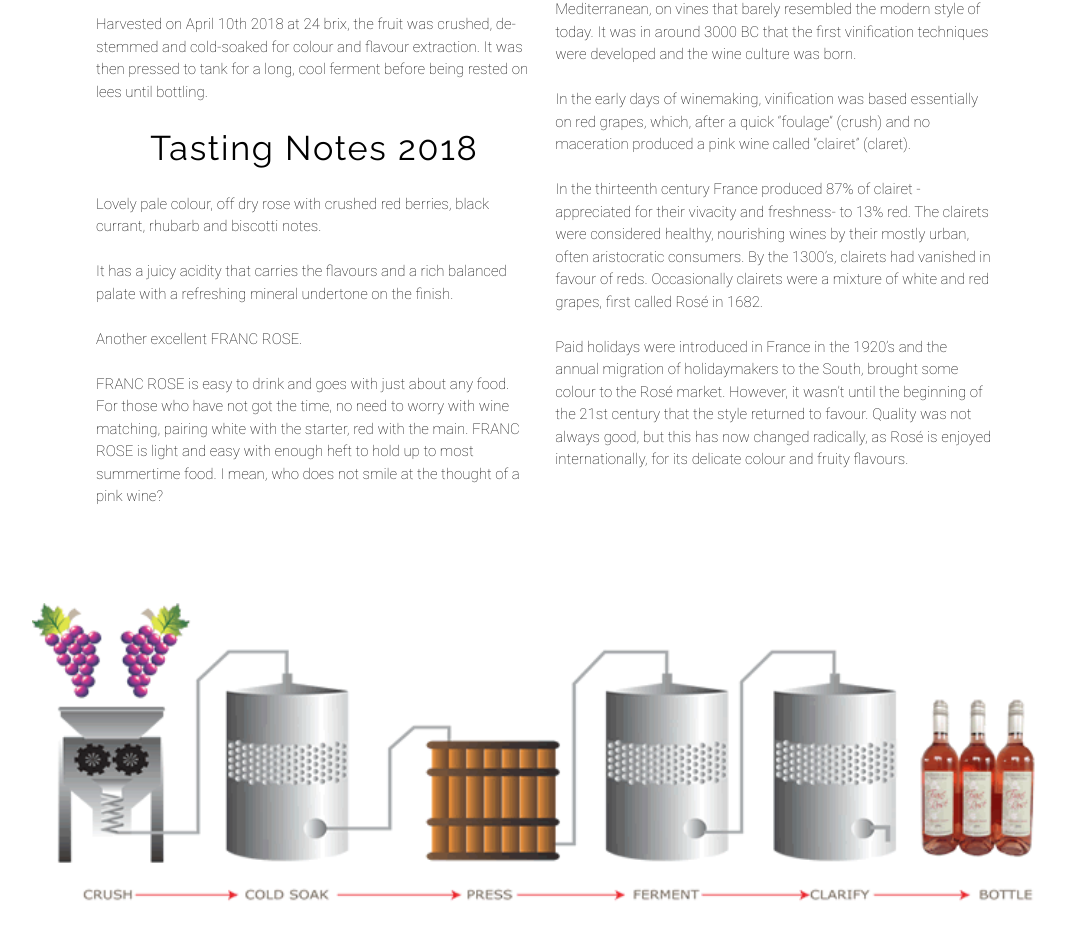
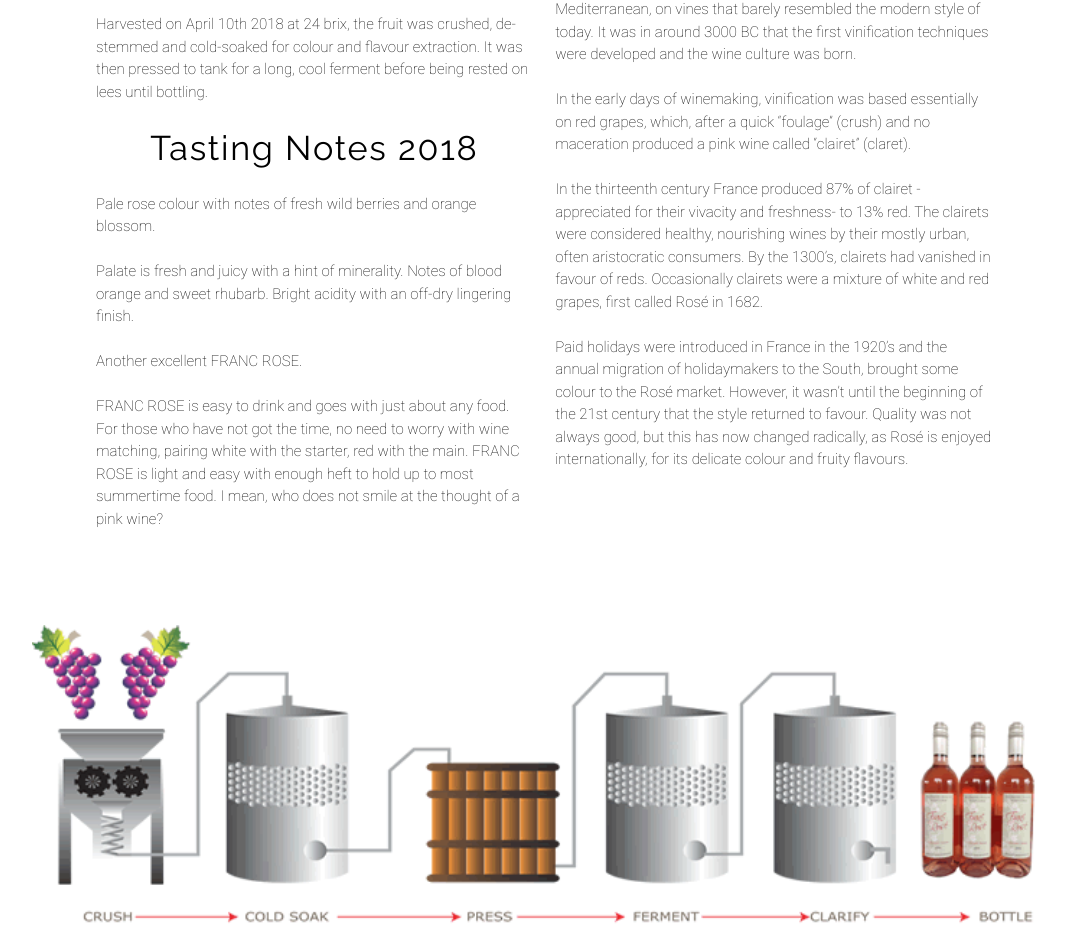
Before and after one commit to inesmcbride/McBrideSillig, a plain HTML site: page index.html in a window 1280 px wide. Shown: the part 3971-4899 px from the top of the page, without its empty margins (96-1162 px from the left). Drawn offline with Linux system fonts and the light colour scheme; a web font is replaced by a local one.

Commit message:
tasting notes

```diff
--- a/index.html
+++ b/index.html
@@ -93,7 +93,8 @@
       <h4 class="center-align">Vintage 2018 </h4>
       <p> Harvested on April 10th 2018 at 24 brix, the fruit was crushed, de-stemmed and cold-soaked for colour and flavour extraction. It was then pressed to tank for a long, cool ferment before being rested on lees until bottling. <br>
       <h4 class="center-align">Tasting Notes 2018</h4>
-      <p>Lovely pale colour, off dry rose with crushed red berries, black currant, rhubarb and biscotti notes. <br><br> It has a juicy acidity that carries the flavours and a rich balanced palate with a refreshing mineral undertone on the finish. <br><br> Another excellent FRANC ROSE. <br><br> FRANC ROSE is easy to drink and goes with just about any food. For those who have not got the time, no need to worry with wine matching, pairing white with the starter, red with the main. FRANC ROSE is light and easy with enough heft to hold up to most summertime food. I mean, who does not smile at the thought of a pink wine?
+      <p>Pale rose colour with notes of fresh wild berries and orange blossom.
+        <br><br> Palate is fresh and juicy with a hint of minerality. Notes of blood orange and sweet rhubarb. Bright acidity with an off-dry lingering finish. <br><br> Another excellent FRANC ROSE. <br><br> FRANC ROSE is easy to drink and goes with just about any food. For those who have not got the time, no need to worry with wine matching, pairing white with the starter, red with the main. FRANC ROSE is light and easy with enough heft to hold up to most summertime food. I mean, who does not smile at the thought of a pink wine?
       </div>
       <div class="col s12 m6">
         <h4 class="center-align">How Rosé is Made </h4>
```
Also changed, not shown: Images/Family.JPG (deleted), Images/topimage-family.jpg (deleted), 1 other file.
